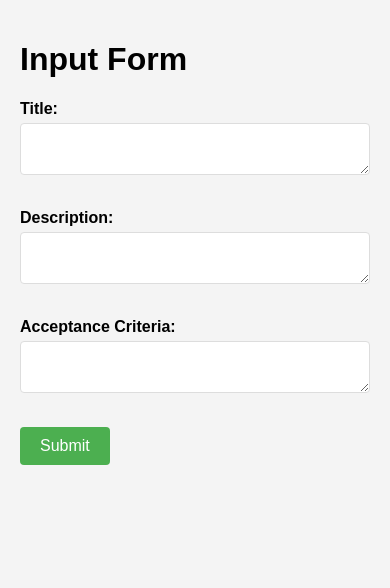
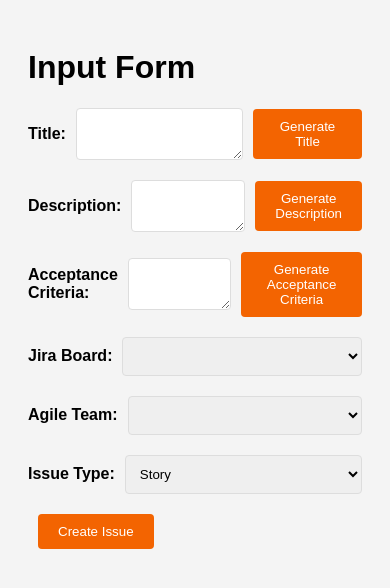
Before and after one commit to branhoff/jira-gpt-enhancer, a Flask app: page / in a window 390 px wide. Shown: the top 588 px of the page. Run offline with Flask 3, Linux system fonts and the light colour scheme; lists and menus that the app fills with data are empty.

Commit message:
Update form layout to enhance UI
- Revise the form.html to include flexbox layout for better alignment of form elements.
- Adjust styles to position 'Generate' buttons to the right of the input fields, preventing overlap.
- Ensure consistent spacing and alignment for a cleaner and more user-friendly interface.
- Add flex properties to textarea and button elements for dynamic resizing and improved layout responsiveness.

```diff
--- a/backend/app/templates/form.html
+++ b/backend/app/templates/form.html
@@ -6,37 +6,37 @@
     <style>
         body {
             font-family: Arial, sans-serif;
-            margin: 0;
+            background-color: #f4f4f4;
             padding: 20px;
-            background-color: #f4f4f4;
         }
-        .container {
+        .container, .select-container {
             margin-bottom: 20px;
+            display: flex;
+            align-items: center;
         }
         label {
             display: block;
-            margin-bottom: 5px;
+            margin-right: 10px;
             font-weight: bold;
         }
         textarea, input[type="text"], select {
-            width: 100%;
+            flex-grow: 1;
             padding: 10px;
-            margin-bottom: 10px;
             border: 1px solid #ddd;
             border-radius: 4px;
             box-sizing: border-box;
         }
         button {
-            background-color: #4CAF50;
+            background-color: #f36401;
             color: white;
             padding: 10px 20px;
             border: none;
             border-radius: 4px;
             cursor: pointer;
-            font-size: 16px;
+            margin-left: 10px;
         }
         button:hover {
-            background-color: #45a049;
+            background-color: #cc6634;
         }
     </style>
 </head>
@@ -46,17 +46,39 @@
         <div class="container">
             <label for="title">Title:</label>
             <textarea id="title" name="title" required></textarea>
+            <button type="button">Generate Title</button>
         </div>
         <div class="container">
             <label for="description">Description:</label>
             <textarea id="description" name="description" required></textarea>
+            <button type="button">Generate Description</button>
         </div>
         <div class="container">
             <label for="criteria">Acceptance Criteria:</label>
             <textarea id="criteria" name="criteria" required></textarea>
+            <button type="button">Generate Acceptance Criteria</button>
         </div>
-        <!-- Additional fields can be added here following the same pattern -->
-        <button type="submit">Submit</button>
+        <div class="select-container">
+            <label for="jiraBoard">Jira Board:</label>
+            <select id="jiraBoard" name="jiraBoard">
+                <!-- Add options here -->
+            </select>
+        </div>
+        <div class="select-container">
+            <label for="agileTeam">Agile Team:</label>
+            <select id="agileTeam" name="agileTeam">
+                <!-- Add options here -->
+            </select>
+        </div>
+        <div class="select-container">
+            <label for="issueType">Issue Type:</label>
+            <select id="issueType" name="issueType">
+                <option value="Story">Story</option>
+                <option value="Bug">Bug</option>
+                <option value="Task">Task</option>
+            </select>
+        </div>
+        <button type="submit">Create Issue</button>
     </form>
 </body>
 </html>
```
